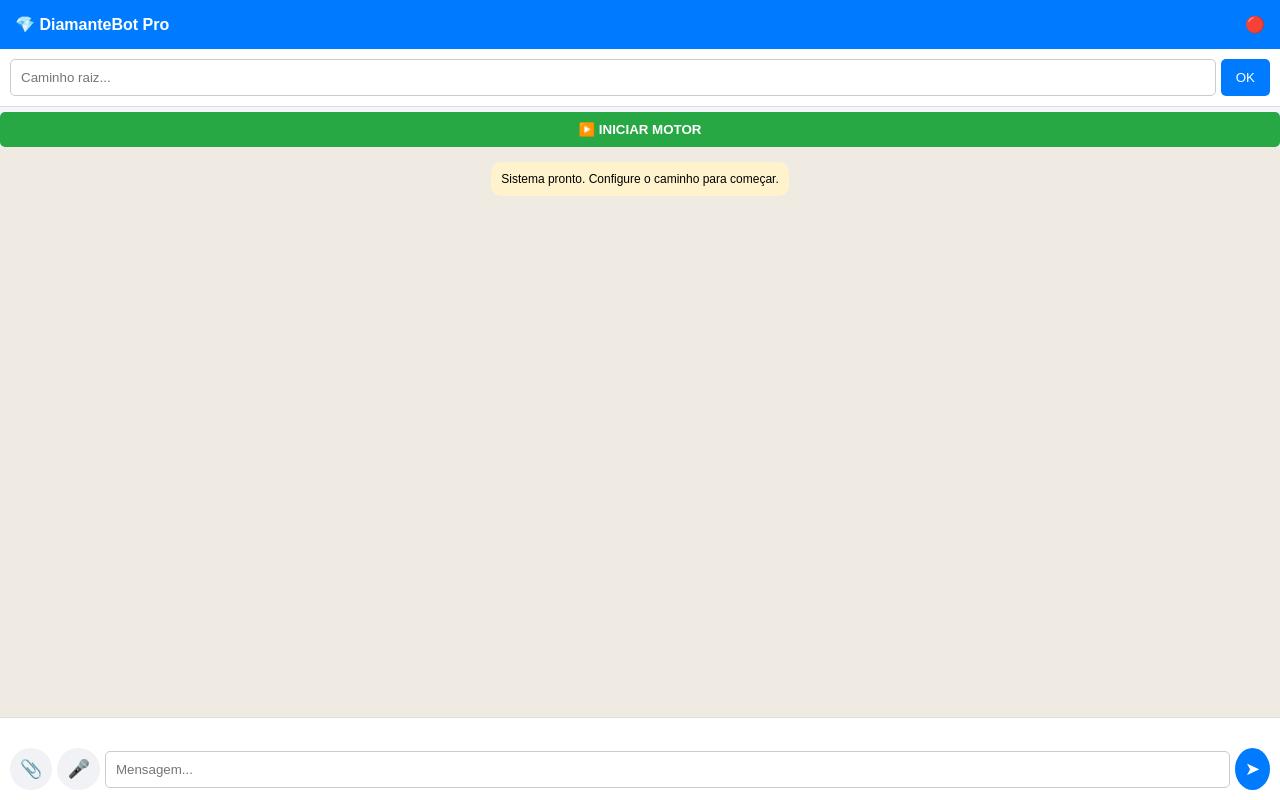
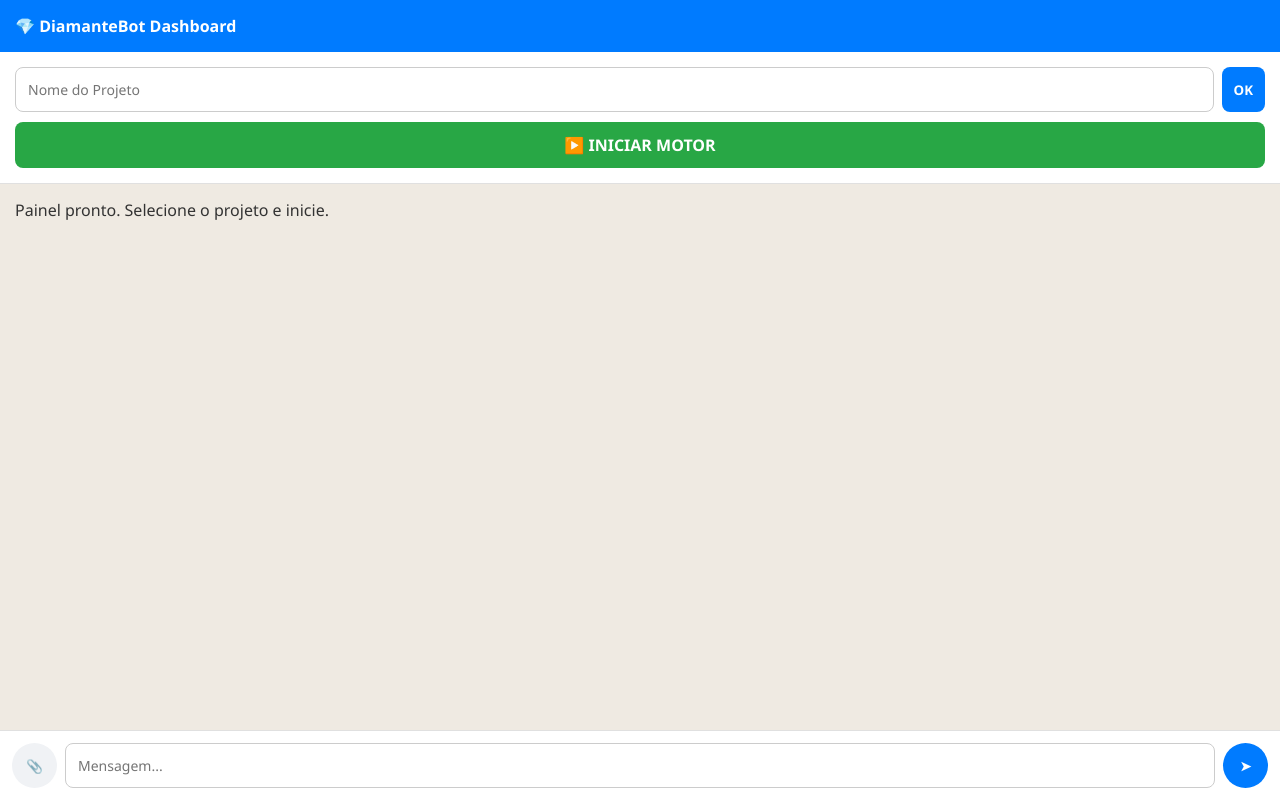
Before and after one commit to andersoncleyton2022-beep/diamantebot-gestao-projetos, a website: page index.html in a window 1280 px wide. Drawn offline with Linux system fonts and the light colour scheme.

Commit message:
Mexendo aqui
E não é Desa vez

```diff
--- a/index.html
+++ b/index.html
@@ -3,123 +3,70 @@
 <head>
     <meta charset="UTF-8">
     <meta name="viewport" content="width=device-width, initial-scale=1.0">
-    <title>DiamanteBot Pro</title>
+    <title>DiamanteBot Dashboard</title>
     <style>
-        * { box-sizing: border-box; margin: 0; padding: 0; font-family: sans-serif; }
-        body { background-color: #f4f6f9; height: 100vh; display: flex; flex-direction: column; }
-        .header { background: #007bff; color: white; padding: 15px; display: flex; justify-content: space-between; align-items: center; }
-        .control-panel { padding: 10px; background: #fff; border-bottom: 1px solid #ddd; display: flex; gap: 5px; }
-        input[type="text"] { flex: 1; padding: 10px; border: 1px solid #ccc; border-radius: 5px; }
-        .btn-primary { background: #007bff; color: white; padding: 10px 15px; border: none; border-radius: 5px; }
-        .btn-play { background: #28a745; color: white; padding: 10px; width: 100%; border: none; border-radius: 5px; margin-top: 5px; font-weight: bold; }
-        .chat-container { flex: 1; padding: 15px; overflow-y: auto; background: #efeae2; display: flex; flex-direction: column; gap: 10px; }
-        .msg { max-width: 85%; padding: 10px; border-radius: 10px; font-size: 14px; word-wrap: break-word; }
-        .msg.user { background: #d9fdd3; align-self: flex-end; }
-        .msg.bot { background: #ffffff; align-self: flex-start; }
-        .msg.system { background: #fff3cd; align-self: center; font-size: 12px; }
-        .msg-actions { margin-top: 5px; display: flex; gap: 10px; }
-        .btn-action { background: #eee; border: none; padding: 3px 8px; border-radius: 4px; font-size: 11px; cursor: pointer; }
-        .file-list { padding: 10px; background: #fff; border-top: 1px solid #ddd; }
-        .file-item { display: flex; justify-content: space-between; padding: 5px; border-bottom: 1px solid #eee; font-size: 13px; }
-        .footer { padding: 10px; background: white; display: flex; align-items: center; gap: 5px; }
-        .btn-icon { background: #f0f2f5; border: none; padding: 10px; border-radius: 50%; font-size: 18px; }
-        #micBtn.recording { background: #dc3545; color: white; animation: pulse 1.2s infinite; }
-        @keyframes pulse { 0% { transform: scale(1); } 50% { transform: scale(1.1); } }
+        * { box-sizing: border-box; margin: 0; padding: 0; font-family: 'Segoe UI', sans-serif; }
+        body { background-color: #f4f6f9; height: 100vh; display: flex; flex-direction: column; color: #333; }
+        .header { background: #007bff; color: white; padding: 15px; display: flex; align-items: center; justify-content: space-between; box-shadow: 0 2px 5px rgba(0,0,0,0.1); }
+        .control-panel { padding: 15px; background: #fff; border-bottom: 1px solid #e0e0e0; display: flex; flex-direction: column; gap: 10px; }
+        input[type="text"] { flex: 1; padding: 12px; border: 1px solid #ccc; border-radius: 8px; font-size: 14px; }
+        button { cursor: pointer; border: none; border-radius: 8px; font-weight: bold; padding: 12px; }
+        .btn-primary { background: #007bff; color: white; }
+        .btn-play { background: #28a745; color: white; width: 100%; font-size: 16px; }
+        .chat-container { flex: 1; padding: 15px; overflow-y: auto; background: #efeae2; }
+        .footer { padding: 12px; background: white; display: flex; align-items: center; gap: 8px; border-top: 1px solid #e0e0e0; }
+        .btn-icon { background: #f0f2f5; padding: 10px; border-radius: 50%; width: 45px; height: 45px; }
     </style>
 </head>
 <body>
-    <div class="header"><span>💎 <b>DiamanteBot Pro</b></span><span id="statusText">🔴</span></div>
+    <div class="header"><span>💎 <b>DiamanteBot Dashboard</b></span></div>
 
     <div class="control-panel">
-        <input type="text" id="dirInput" placeholder="Caminho raiz...">
-        <button class="btn-primary" onclick="configurar()">OK</button>
+        <div style="display: flex; gap: 8px;">
+            <input type="text" id="dirInput" placeholder="Nome do Projeto">
+            <button class="btn-primary" onclick="selecionarProjeto()">OK</button>
+        </div>
+        <button class="btn-play" onclick="iniciarMotor()">▶️ INICIAR MOTOR</button>
     </div>
-    <button class="btn-play" onclick="iniciar()">▶️ INICIAR MOTOR</button>
 
     <div class="chat-container" id="chatContainer">
-        <div class="msg system">Sistema pronto. Configure o caminho para começar.</div>
+        <div class="msg system">Painel pronto. Selecione o projeto e inicie.</div>
     </div>
 
-    <div class="file-list" id="fileList"></div>
-
     <div class="footer">
-        <input type="file" id="fileInput" style="display:none" onchange="uploadArq()">
+        <input type="file" id="fileInput" style="display:none" onchange="uploadProjeto()">
         <button class="btn-icon" onclick="document.getElementById('fileInput').click()">📎</button>
-        <button class="btn-icon" id="micBtn">🎤</button>
-        <input type="text" id="chatInput" placeholder="Mensagem..." onkeypress="if(event.key==='Enter') enviar()">
-        <button class="btn-icon" onclick="enviar()" style="background: #007bff; color: white;">➤</button>
+        <input type="text" id="chatInput" placeholder="Mensagem...">
+        <button class="btn-icon" onclick="enviarMensagem()" style="background: #007bff; color: white;">➤</button>
     </div>
 
     <script>
-        const chatContainer = document.getElementById('chatContainer');
-        const micBtn = document.getElementById('micBtn');
-
-        function appendMessage(sender, text) {
-            const div = document.createElement('div');
-            div.className = `msg ${sender}`;
-            div.innerText = text;
-            if(sender === 'bot') {
-                div.innerHTML += `<div class="msg-actions"><button class="btn-action" onclick="navigator.clipboard.writeText(\`${text}\`)">Copiar</button></div>`;
-            }
-            chatContainer.appendChild(div);
-            chatContainer.scrollTop = chatContainer.scrollHeight;
+        // Funções que conversam diretamente com o seu app.js
+        async function selecionarProjeto() {
+            const nome = document.getElementById('dirInput').value;
+            const res = await fetch('/selecionar-projeto', {
+                method: 'POST',
+                headers: {'Content-Type': 'application/json'},
+                body: JSON.stringify({ nome })
+            });
+            const data = await res.json();
+            alert(data.msg);
         }
 
-        async function configurar() {
-            const path = document.getElementById('dirInput').value;
-            const res = await fetch('/configurar', { method:'POST', body: JSON.stringify({caminho: path}), headers:{'Content-Type':'application/json'} });
+        async function iniciarMotor() {
+            const res = await fetch('/iniciar-motor', { method: 'POST' });
             const data = await res.json();
-            if(data.success) {
-                document.getElementById('statusText').innerText = '🟢';
-                appendMessage('system', 'Pasta configurada.');
-            }
+            alert(data.msg);
         }
 
-        async function enviar() {
-            const input = document.getElementById('chatInput');
-            const msg = input.value;
-            if(!msg) return;
-            appendMessage('user', msg);
-            input.value = '';
-            const res = await fetch('/chat', { method:'POST', body: JSON.stringify({mensagem: msg}), headers:{'Content-Type':'application/json'} });
-            const data = await res.json();
-            appendMessage('bot', data.resposta);
-        }
-
-        async function uploadArq() {
+        async function uploadProjeto() {
             const file = document.getElementById('fileInput').files[0];
             const formData = new FormData();
-            formData.append('file', file);
-            await fetch('/upload', { method: 'POST', body: formData });
-            appendMessage('system', 'Arquivo enviado!');
-            atualizarArquivos();
+            formData.append('arquivoZip', file);
+            const res = await fetch('/upload-projeto', { method: 'POST', body: formData });
+            const data = await res.json();
+            alert(data.msg);
         }
-
-        async function atualizarArquivos() {
-            const res = await fetch('/arquivos');
-            const data = await res.json();
-            const list = document.getElementById('fileList');
-            list.innerHTML = '<b>Arquivos:</b>';
-            data.arquivos.forEach(arq => {
-                list.innerHTML += `<div class="file-item">${arq} <a href="/baixar/${arq}">Baixar</a></div>`;
-            });
-        }
-
-        // Gravação simplificada
-        let mediaRecorder, audioChunks = [];
-        micBtn.onmousedown = async () => {
-            const stream = await navigator.mediaDevices.getUserMedia({audio:true});
-            mediaRecorder = new MediaRecorder(stream);
-            mediaRecorder.ondataavailable = e => audioChunks.push(e.data);
-            mediaRecorder.onstop = async () => {
-                const formData = new FormData();
-                formData.append('file', new Blob(audioChunks), 'audio.wav');
-                await fetch('/upload', { method:'POST', body: formData });
-                appendMessage('user', '🎤 Áudio enviado.');
-            };
-            mediaRecorder.start(); micBtn.classList.add('recording');
-        };
-        micBtn.onmouseup = () => { mediaRecorder.stop(); micBtn.classList.remove('recording'); };
     </script>
 </body>
 </html>
```
